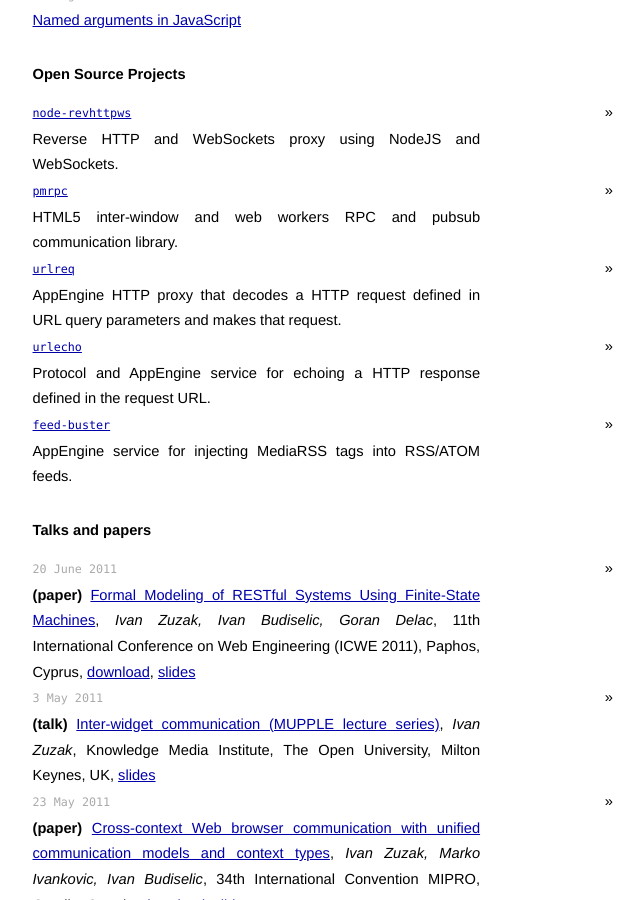
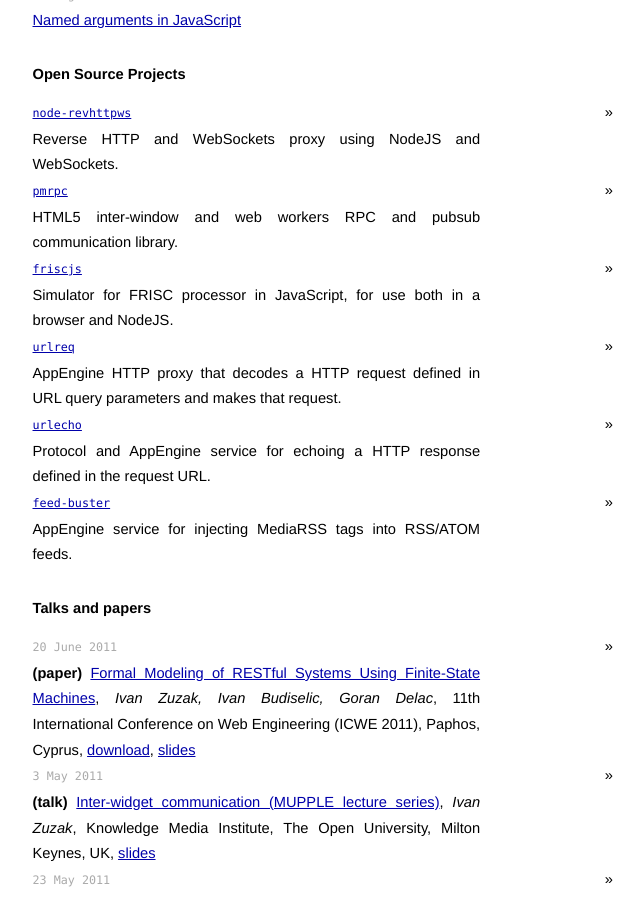
Before and after one commit to izuzak/izuzak.github.com, a Jekyll site: the page built from index.html, in a window 1280 px wide and 900 px high, scrolled down 1051 px. Shown: the whole window, without its empty margins (314-958 px from the left). Built offline with Jekyll 4.4.1, drawn with Linux system fonts in a browser that asks for light colours; Markdown is read by kramdown in place of the engine named in the settings.

Commit message:
added FRISCjs to projects

```diff
--- a/index.html
+++ b/index.html
@@ -9,6 +9,10 @@ projects:
     - name: pmrpc
       description: HTML5 inter-window and web workers RPC and pubsub communication library.
       url: http://code.google.com/p/pmrpc/
+
+    - name: friscjs
+      description: Simulator for FRISC processor in JavaScript, for use both in a browser and NodeJS.
+      url: http://github.com/izuzak/FRISCjs
 
     - name: urlreq
       description: AppEngine HTTP proxy that decodes a HTTP request defined in URL query parameters and makes that request.
```
